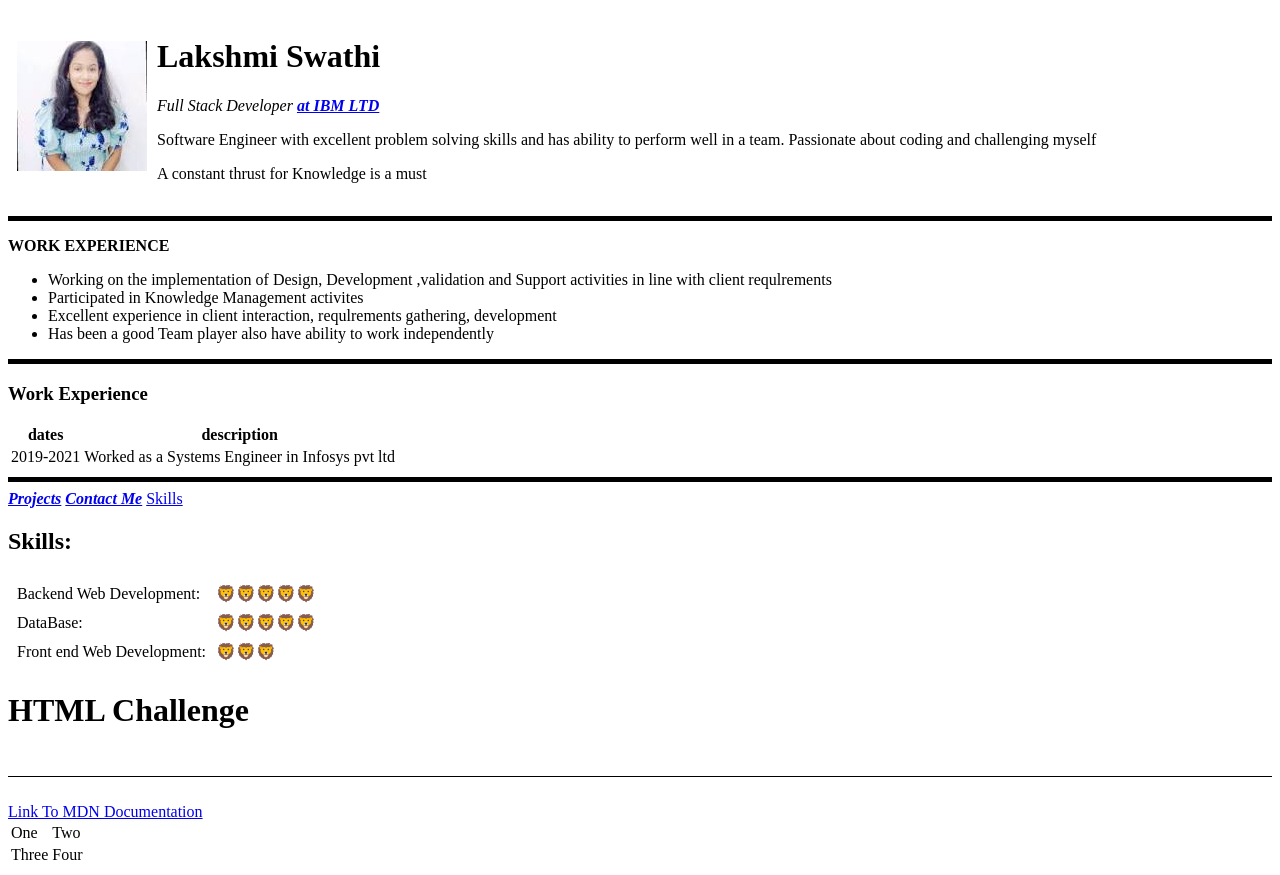
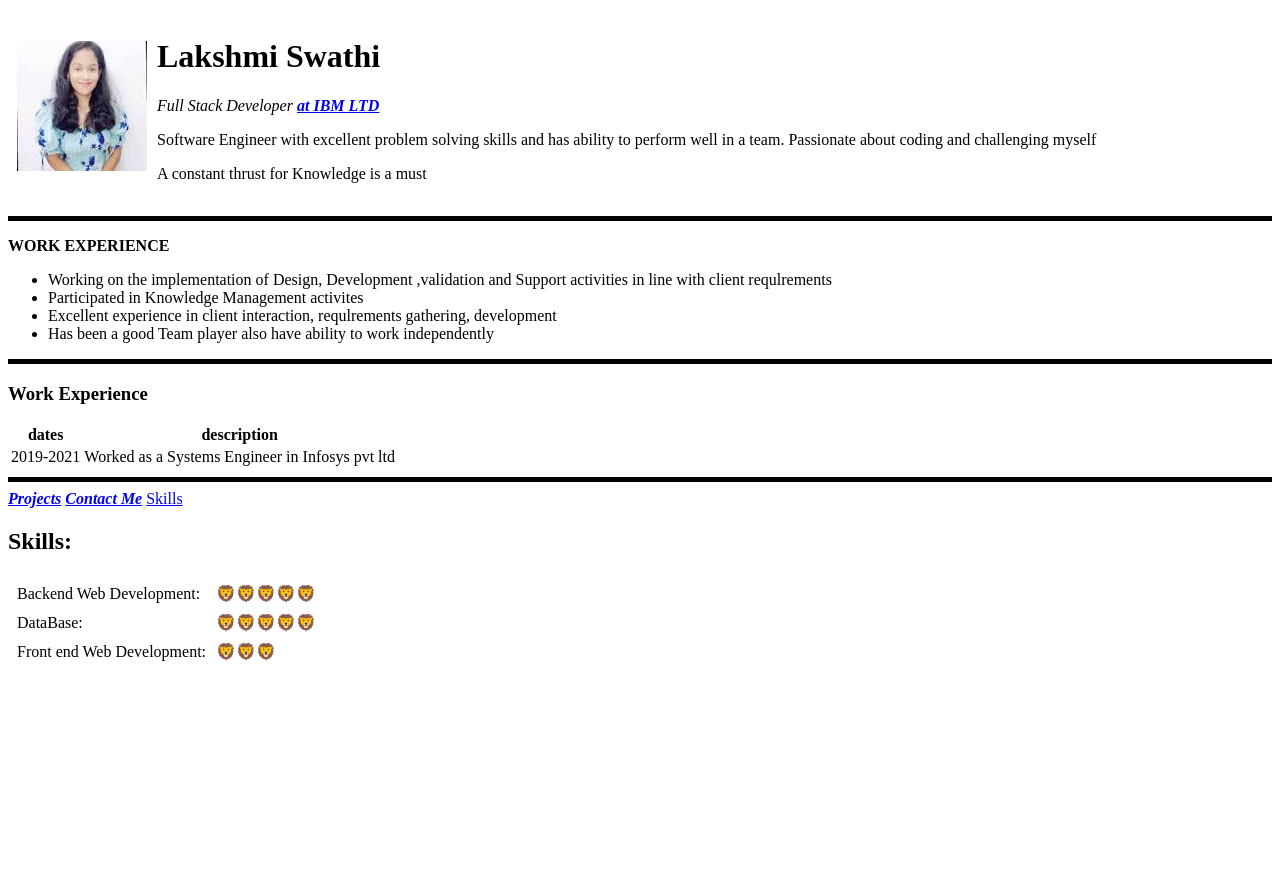
Before and after one commit to dream23taraka/cv, a plain HTML site: page index.html in a window 1280 px wide. After the commit the page ends 800 px from the top, so only its background shows below. Drawn offline with Linux system fonts and the light colour scheme.

Commit message:
updating the cv

```diff
--- a/index.html
+++ b/index.html
@@ -119,28 +119,6 @@
     </tr>
 
   </table>
-  <html>
-    <head>
-        <title>HTML Challenge</title>
-    </head>
-    <body>
-        <H1>HTML Challenge</H1>
-        <br>
-        <hr size="1" color="black">
-        <br>
-        <a href="https://developer.mozilla.org/en-US/docs/Web/HTML/Element/input">Link To MDN Documentation</a>
-        <br>
-        <table>
-            <tr>
-                <td>One</td><td>Two</td>
-            </tr>
-            <tr>
-                <td>Three</td><td>Four</td>
-            </tr>
-        </table>
-    </body>
-
-</html>
 </body>
 
 </html>
```
